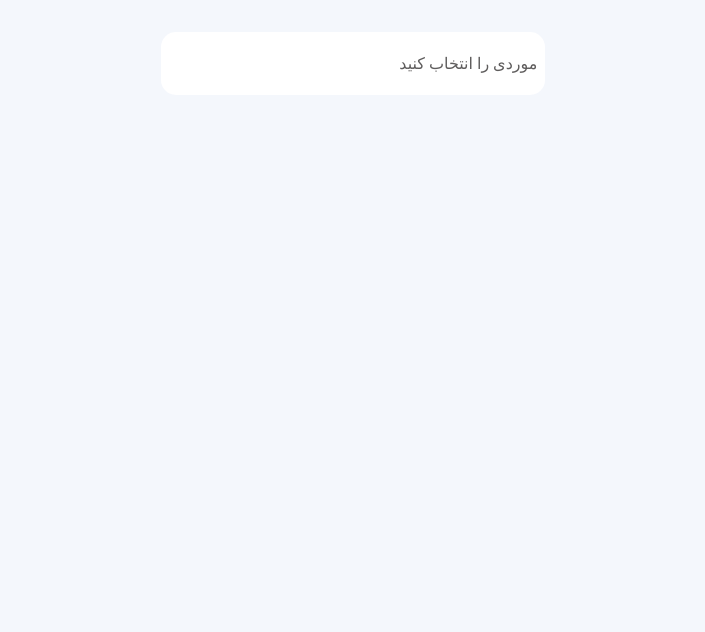
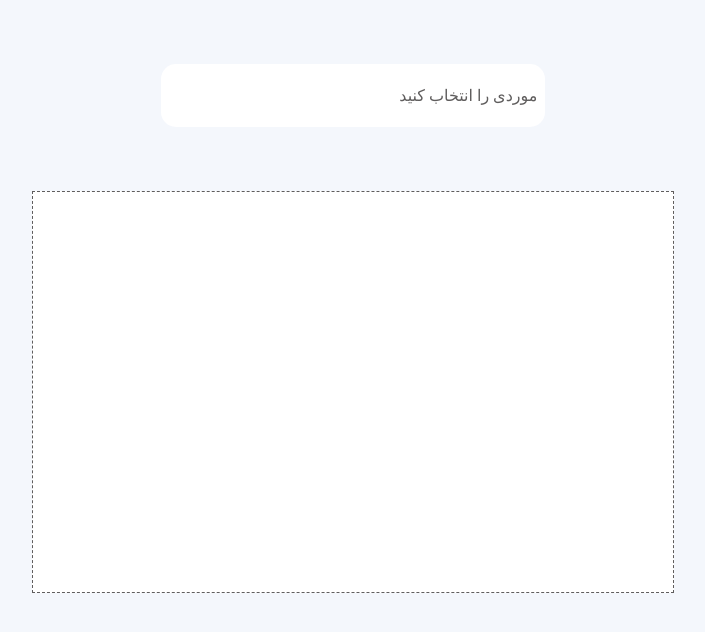
Before and after one commit to amirhossein-ata/layoutgenerator, a React app: page / in a window 1280 px wide. Shown: the top 632 px of the page, without its empty margins (330-1035 px from the left). Built offline with nearby package versions, Linux system fonts and the light colour scheme.

Commit message:
layout basic added

```diff
--- a/src/App.js
+++ b/src/App.js
@@ -1,22 +1,23 @@
 import React, {useState} from "react";
 import ReactDOM from "react-dom";
-import Dropdown from './components/Dropdown'
+import Dropdown from './components/Dropdown';
+import Layout from './components/Layout';
 
 const App = () => {
+
   const [layout, setLayout] = useState("");
   const handleSelectLayout = selectedLayout => {
-    console.log(selectedLayout)
     setLayout(selectedLayout)
   }
+
   return (
     <div className="container">
       <Dropdown onSelect={handleSelectLayout} selected={layout}/>
-      <div className="layout">
-        {/* {layout} */}
-      </div>
+      <Layout layout={layout} />
 
     </div>
   );
 };
+
 export default App;
 ReactDOM.render(<App />, document.getElementById("app"));
--- a/src/components/Dropdown.jsx
+++ b/src/components/Dropdown.jsx
@@ -6,15 +6,21 @@ const Dropdown = ({ onSelect, selected }) => {
     document.onclick = e => {
         setIsOpen(e.target.id === 'dropdown' || e.target.className === "option")
     }
+    const options = [
+        "XL","L","SM","2SM","2SM/2L/2SM","2SM/XL","2XL","4L","XL/2L","XL/L/2SM","2L/4SM","8SM","3SM","5SM","3L","2L","SM/L"
+    ]
     return (
         <div className="dropdown">
             <div className="selected" id="dropdown">{selected ? selected : "موردی را انتخاب کنید"}</div>
             <div className={`options ${isOpen ? 'visible' : 'invisible'}`}>
-                <div onClick={() => onSelect("XL")}>XL</div>
-                <div onClick={() => onSelect("2XL")}>2XL</div>
-                <div onClick={() => onSelect("4L")}>4L</div>
-                <div onClick={() => onSelect("XL/2L")}>XL/2L</div>
-                <div onClick={() => onSelect("XL/L/2SM")}>XL/L/2SM</div>
+                {options.map((layout, index) => (
+                    <div
+                        key={index}
+                        onClick={() => onSelect(layout)}
+                    >
+                        {layout}
+                    </div>
+                ))}
             </div>
         </div>
     )
--- /dev/null
+++ b/src/components/Layout.jsx
@@ -0,0 +1,27 @@
+import React from 'react';
+import PropTypes from 'prop-types';
+import { isNumber } from 'util';
+
+const Layout = ({layout}) => {
+    let slotArray = []
+    layout.split('/').map(slot => {
+        if(isNaN(slot[0])){
+            slotArray = slotArray.concat(slot)
+        } else {
+            for (let index = 0; index < Number(slot[0]); index++) {
+             slotArray = slotArray.concat(slot.slice(1,slot.length))
+            }
+        }
+    })
+    return (
+        <div className="layout">
+            {slotArray.map((slot)=> <div className={slot}/>)}
+        </div>
+    )
+}
+
+Layout.propTypes= {
+    layout: PropTypes.string
+}
+
+export default Layout;
--- a/src/styles/components/container.scss
+++ b/src/styles/components/container.scss
@@ -1,8 +1,9 @@
 .container {
     display: flex;
-    padding-top: 2em;
-    justify-content: center;
-    background:#f4f7fc;
+    flex-direction: column;
+    padding-top: 4em;
+    align-items: center;
+    background:$background_color;
     height: 100vh;
     width: 100%;
     box-sizing: border-box;
--- a/src/styles/components/dropdown.scss
+++ b/src/styles/components/dropdown.scss
@@ -1,3 +1,4 @@
+
 .dropdown{
     width: 30%;
 }
@@ -7,7 +8,7 @@
     height: 3em;
     background-color: white;
     padding: 2%;
-    color:  #5F5D5D;
+    color:  $primary_black;
     font-size: 1rem;
     border-radius: 15px;
 }
@@ -15,6 +16,7 @@
 .options{
     transition: all 2s ease-in-out;
     background: white;
+    width: 26%;
     margin-top: .5em;
     border-radius:15px;
     padding: 2%;
@@ -26,7 +28,7 @@
 }
 
 .visible{
-    position: relative;
+    position: absolute;
     display: block;
     animation: fadein .4s;
     -moz-animation: fadein .4s;
@@ -40,11 +42,11 @@
 @keyframes fadein {
     from {
         opacity:0;
-        top: 0
+        top: 110px;
     }
     to {
         opacity:1;
-        // top:10px
+        top:128px
     }
 }
 @-moz-keyframes fadein { /* Firefox */
--- /dev/null
+++ b/src/styles/components/layout.scss
@@ -0,0 +1,41 @@
+
+.layout {
+    margin-top: 4em;
+    height: 50vh;
+    width: 50%;
+    border: 1px dashed $primary_black;
+    background-color: white;
+    display: flex;
+    flex-wrap: wrap;
+    justify-content: flex-start;
+    // align-items: flex-start;
+    // flex-direction: row;
+
+    .XL{
+        justify-self: start;
+        align-self: flex-start;
+        height: 50%;
+        width: 100%;
+        background-color: red;
+        border-bottom: .5px dashed $primary_black;
+    }
+
+    .L{
+        justify-self: start;
+        align-self: flex-start;
+        height: 25%;
+        width: 100%;
+        background-color: green;
+        border-bottom: .5px dashed $primary_black;
+    }
+    .SM{
+        margin:0 !important;
+        justify-self: start;
+        align-self: flex-start;
+        height: 25%;
+        width: 50%;
+        background-color: yellow;
+        border-bottom: .5px dashed $primary_black;
+    }
+
+}
--- /dev/null
+++ b/src/styles/constants.scss
@@ -0,0 +1,2 @@
+$primary_black:#5F5D5D;
+$background_color: #f4f7fc;
--- a/src/styles/main.scss
+++ b/src/styles/main.scss
@@ -1,5 +1,7 @@
+@import './constants.scss';
 @import './components/container.scss';
 @import './components/dropdown.scss';
+@import './components/layout.scss';
 
 body {
     margin:0;
```
